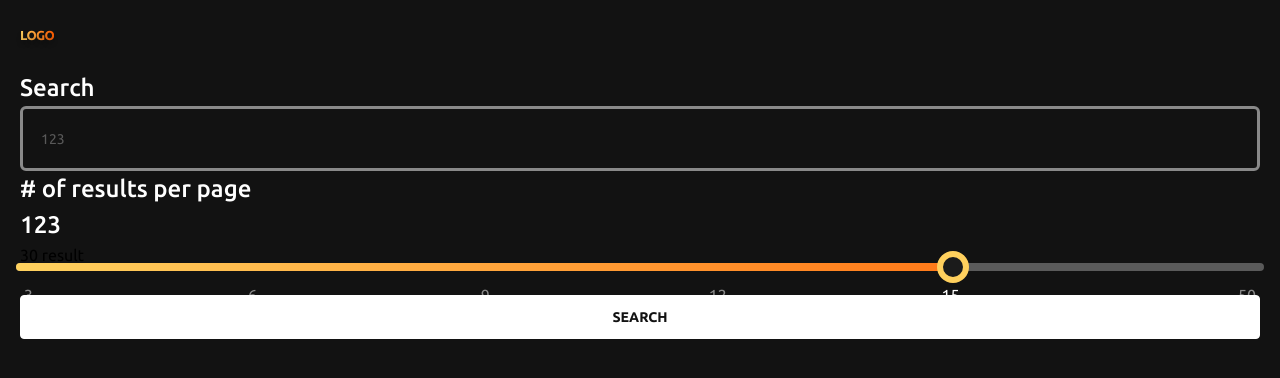
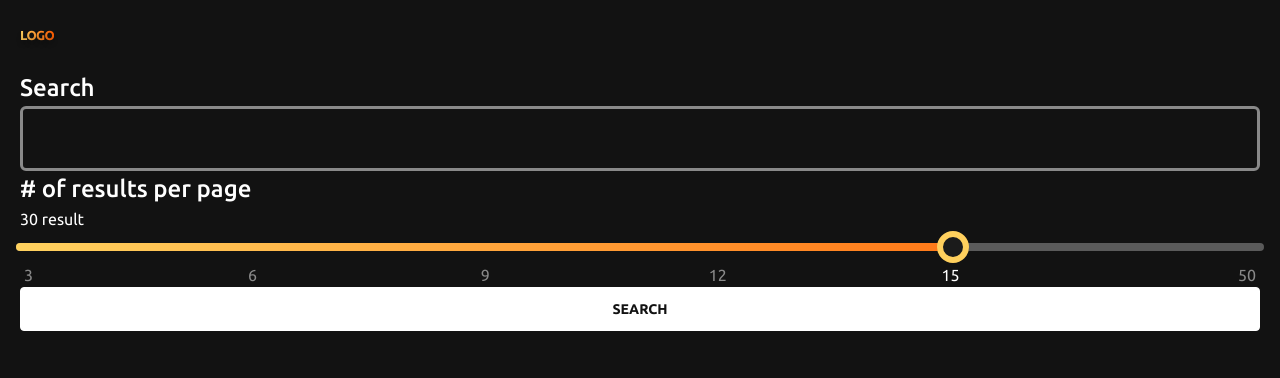
Before and after one commit to hcd1983/perfectscore-frontend-test, a Vue app: page / in a window 1280 px wide. Shown: the top 378 px of the page. Built offline with nearby package versions, Linux system fonts and the light colour scheme.

Commit message:
feat: slider styling

```diff
--- a/src/components/Slider.vue
+++ b/src/components/Slider.vue
@@ -1,5 +1,5 @@
 <template>
-<div>
+<div class="pt-4">
   <div
     class="slider-container"
     ref="slider"
@@ -32,11 +32,11 @@
     </div>
   </div>
   <div
-    class="scales w-full relative h-7"
+    class="scales w-full relative h-10"
   >
     <div
       v-for="(val, idx) in values" :key="idx"
-      class="absolute w-0 h-0 top-full flex items-center justify-center text-white z-10"
+      class="absolute w-0 bottom-0 flex items-center justify-center text-white z-10"
       :class="{
         'opacity-50' : this.value !== val
       }"
--- a/src/views/HomeView.vue
+++ b/src/views/HomeView.vue
@@ -4,7 +4,7 @@
     <Input v-model="keyWord" />
     <div class="h2 text-white"># of results per page</div>
     <div class="h2 text-white">{{ keyWord }}</div>
-    <div>
+    <div class="text-white">
       <span>30</span> <span>result</span>
     </div>
     <slider v-model:value="perPage" />
@@ -27,7 +27,7 @@ export default {
   data() {
     return {
       perPage: 15,
-      keyWord: '123',
+      keyWord: '',
     };
   },
 };
```
